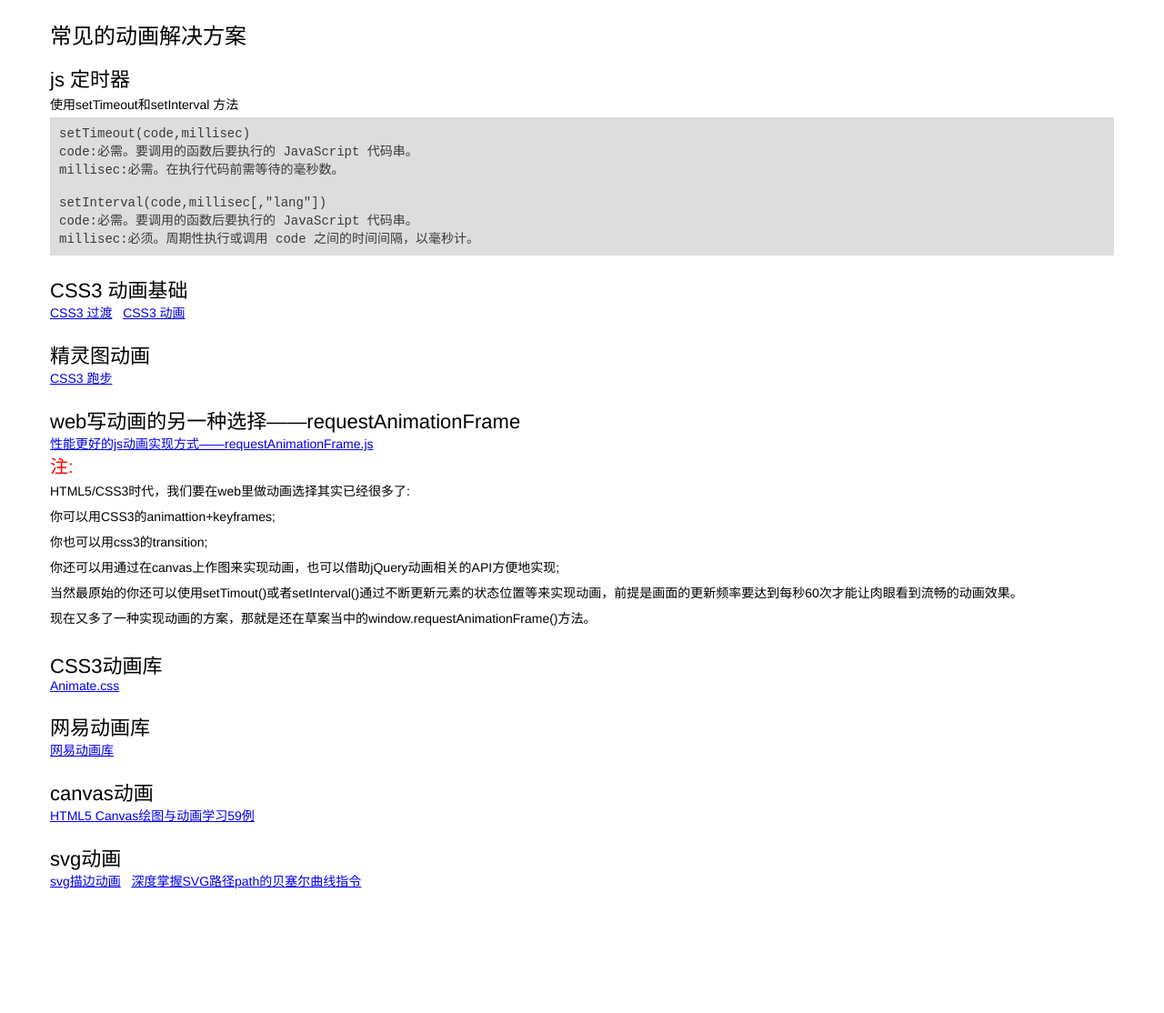
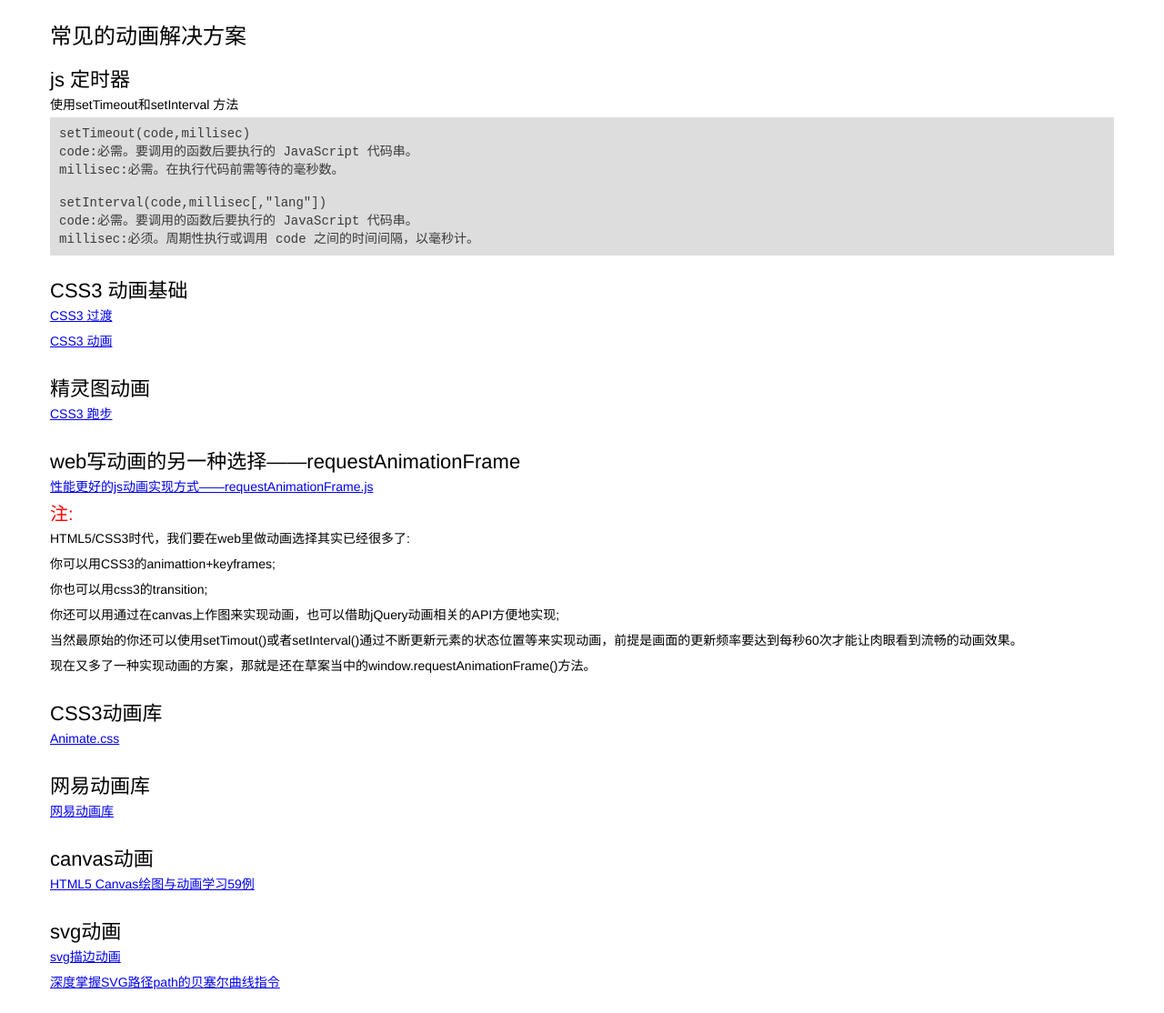
Before and after one commit to luozyiii/blog, a Jekyll site: the page built from _posts/2016-02-29-常见的动画解决方案.md, in a window 1280 px wide. Shown: the whole page at 91% size. Built offline with Jekyll 4.4.1, drawn with Linux system fonts in a browser that asks for light colours; before the commit the page ends 998 px from its top, so only the background shows below that.

Commit message:
常见动画解决方案

```diff
--- a/_posts/2016-02-29-常见的动画解决方案.md
+++ b/_posts/2016-02-29-常见的动画解决方案.md
@@ -25,16 +25,16 @@ millisec:必须。周期性执行或调用 code 之间的时间间隔，以毫
 	</div>
 	<div class="m-list">
 		<h2>CSS3 动画基础</h2>
-		<a href="//www.w3school.com.cn/css3/css3_transition.asp" title="">CSS3 过渡</a>&nbsp;&nbsp;
-		<a href="//www.w3school.com.cn/css3/css3_animation.asp" title="">CSS3 动画</a>
+		<p><a href="//www.w3school.com.cn/css3/css3_transition.asp" title="">CSS3 过渡</a></p>
+		<p><a href="//www.w3school.com.cn/css3/css3_animation.asp" title="">CSS3 动画</a></p>
 	</div>
 	<div class="m-list">
 		<h2>精灵图动画</h2>
-		<a href="//www.cnblogs.com/PeunZhang/p/3685980.html" title="">CSS3 跑步</a>
+		<p><a href="//www.cnblogs.com/PeunZhang/p/3685980.html" title="">CSS3 跑步</a></p>
 	</div>
 	<div class="m-list">
 		<h2>web写动画的另一种选择——requestAnimationFrame</h2>
-		<a href="//github.com/darius/requestAnimationFrame" title="">性能更好的js动画实现方式——requestAnimationFrame.js</a>
+		<p><a href="//github.com/darius/requestAnimationFrame" title="">性能更好的js动画实现方式——requestAnimationFrame.js</a></p>
 		<h3 class="s-red">注:</h3>
 		<p>
 			HTML5/CSS3时代，我们要在web里做动画选择其实已经很多了: <br>
@@ -47,19 +47,19 @@ millisec:必须。周期性执行或调用 code 之间的时间间隔，以毫
 	</div>
 	<div class="m-list">
 		<h2>CSS3动画库</h2>
-		<a href="//daneden.github.io/animate.css/" title="">Animate.css</a>
+		<p><a href="//daneden.github.io/animate.css/" title="">Animate.css</a></p>
 	</div>
 	<div class="m-list">
 		<h2>网易动画库</h2>
-		<a href="//nec.netease.com/library/category/#animation" title="">网易动画库</a>
+		<p><a href="//nec.netease.com/library/category/#animation" title="">网易动画库</a></p>
 	</div>
 	<div class="m-list">
 		<h2>canvas动画</h2>
-		<a href="//www.108js.com/example.html" title="">HTML5 Canvas绘图与动画学习59例</a>
+		<p><a href="//www.108js.com/example.html" title="">HTML5 Canvas绘图与动画学习59例</a></p>
 	</div>
 	<div class="m-list">
 		<h2>svg动画</h2>
-		<a href="//www.zhangxinxu.com/wordpress/2014/04/animateion-line-drawing-svg-path-%E5%8A%A8%E7%94%BB-%E8%B7%AF%E5%BE%84/" title="">svg描边动画</a>&nbsp;&nbsp;
-		<a href="//www.zhangxinxu.com/wordpress/2014/06/deep-understand-svg-path-bezier-curves-command/" title="">深度掌握SVG路径path的贝塞尔曲线指令</a>
+		<p><a href="//www.zhangxinxu.com/wordpress/2014/04/animateion-line-drawing-svg-path-%E5%8A%A8%E7%94%BB-%E8%B7%AF%E5%BE%84/" title="">svg描边动画</a></p>
+		<p><a href="//www.zhangxinxu.com/wordpress/2014/06/deep-understand-svg-path-bezier-curves-command/" title="">深度掌握SVG路径path的贝塞尔曲线指令</a></p>
 	</div>
 </section>
```
